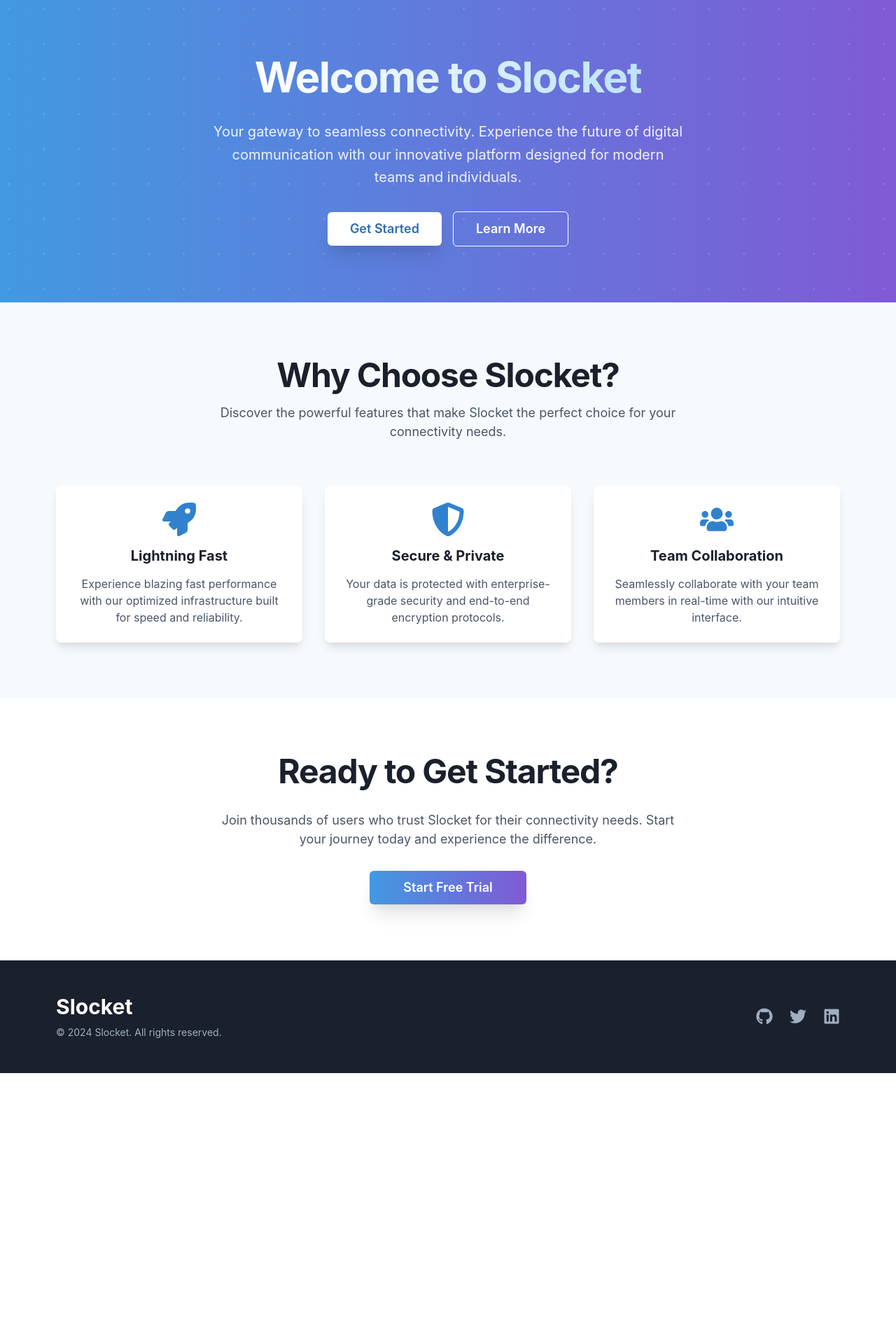
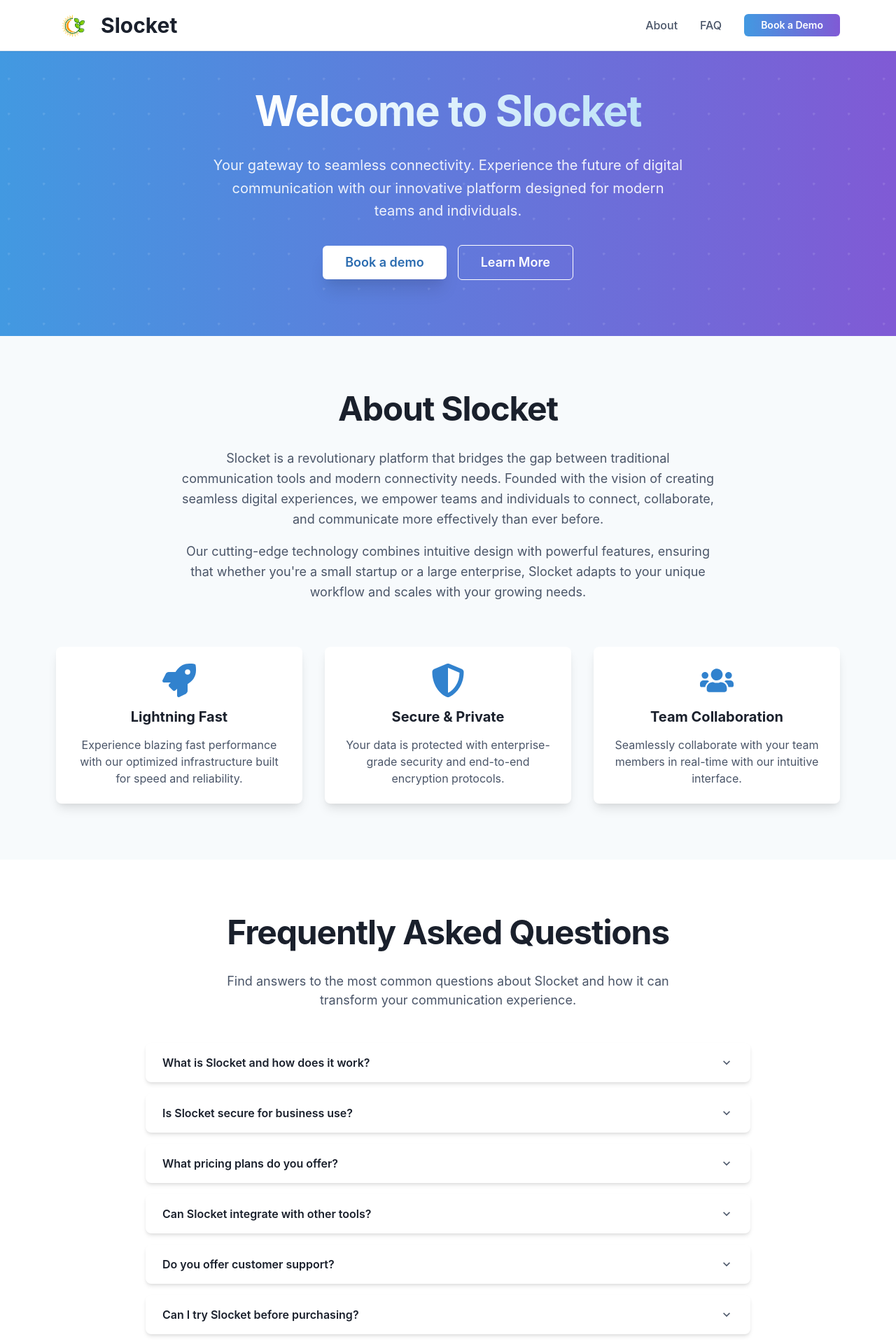
Before and after one commit to kunal-bham/slocket, a React (Create React App) app: page / in a window 1280 px wide. Shown: the top 1920 px of the page at 70% size. Before the commit the page ends 1533 px from the top, so only its background shows below. Built offline with nearby package versions, Linux system fonts and the light colour scheme.

Commit message:
adding logo

```diff
--- a/src/App.js
+++ b/src/App.js
@@ -11,8 +11,95 @@ import {
   Icon,
   useColorModeValue,
   Stack,
+  Image,
+  Flex,
+  Link,
+  Accordion,
+  AccordionItem,
+  AccordionButton,
+  AccordionPanel,
+  AccordionIcon,
+  Spacer,
 } from '@chakra-ui/react';
 import { FaRocket, FaShieldAlt, FaUsers, FaGithub, FaTwitter, FaLinkedin } from 'react-icons/fa';
+
+// Header/Navigation Component
+const Header = () => {
+  const bg = useColorModeValue('white', 'gray.800');
+  const borderColor = useColorModeValue('gray.200', 'gray.700');
+
+  const scrollToSection = (sectionId) => {
+    const element = document.getElementById(sectionId);
+    if (element) {
+      element.scrollIntoView({ behavior: 'smooth' });
+    }
+  };
+
+  return (
+    <Box
+      position="fixed"
+      top="0"
+      left="0"
+      right="0"
+      bg={bg}
+      borderBottom="1px"
+      borderColor={borderColor}
+      boxShadow="sm"
+      zIndex="1000"
+      py={4}
+    >
+      <Container maxW="6xl">
+        <Flex align="center">
+          <HStack spacing={4}>
+            <Image src="/logo.png" alt="Slocket Logo" h="40px" w="auto" />
+            <Heading size="lg" color={useColorModeValue('gray.800', 'white')}>
+              Slocket
+            </Heading>
+          </HStack>
+
+          <Spacer />
+
+          <HStack spacing={8}>
+            <Link
+              onClick={() => scrollToSection('about')}
+              cursor="pointer"
+              fontWeight="medium"
+              color={useColorModeValue('gray.600', 'gray.300')}
+              _hover={{ color: 'blue.500' }}
+              transition="color 0.2s"
+            >
+              About
+            </Link>
+            <Link
+              onClick={() => scrollToSection('faq')}
+              cursor="pointer"
+              fontWeight="medium"
+              color={useColorModeValue('gray.600', 'gray.300')}
+              _hover={{ color: 'blue.500' }}
+              transition="color 0.2s"
+            >
+              FAQ
+            </Link>
+            <Button
+              onClick={() => scrollToSection('book-demo')}
+              bgGradient="linear(to-r, blue.400, purple.500)"
+              color="white"
+              _hover={{
+                bgGradient: 'linear(to-r, blue.500, purple.600)',
+                transform: 'translateY(-1px)',
+              }}
+              size="sm"
+              px={6}
+              transition="all 0.2s"
+            >
+              Book a Demo
+            </Button>
+          </HStack>
+        </Flex>
+      </Container>
+    </Box>
+  );
+};
 
 // Feature component
 const Feature = ({ icon, title, description }) => {
@@ -39,6 +126,27 @@ const Feature = ({ icon, title, description }) => {
   );
 };
 
+// FAQ Item Component
+const FAQItem = ({ question, answer }) => {
+  return (
+    <AccordionItem border="none" bg={useColorModeValue('white', 'gray.800')} borderRadius="lg" mb={4} boxShadow="md">
+      <AccordionButton py={4} px={6} _hover={{ bg: useColorModeValue('gray.50', 'gray.700') }}>
+        <Box flex="1" textAlign="left">
+          <Text fontWeight="semibold" color={useColorModeValue('gray.800', 'white')}>
+            {question}
+          </Text>
+        </Box>
+        <AccordionIcon color={useColorModeValue('gray.600', 'gray.300')} />
+      </AccordionButton>
+      <AccordionPanel px={6} pb={4}>
+        <Text color={useColorModeValue('gray.600', 'gray.300')}>
+          {answer}
+        </Text>
+      </AccordionPanel>
+    </AccordionItem>
+  );
+};
+
 function App() {
   const bgGradient = useColorModeValue(
     'linear(to-r, blue.400, purple.500)',
@@ -47,11 +155,14 @@ function App() {
 
   return (
     <Box minH="100vh">
+      <Header />
+
       {/* Hero Section */}
       <Box
         bgGradient={bgGradient}
         color="white"
         py={20}
+        pt={32}
         position="relative"
         overflow="hidden"
       >
@@ -73,6 +184,7 @@ function App() {
             </Text>
             <HStack spacing={4}>
               <Button
+                onClick={() => document.getElementById('book-demo').scrollIntoView({ behavior: 'smooth' })}
                 size="lg"
                 bg="white"
                 color="blue.600"
@@ -83,9 +195,10 @@ function App() {
                 fontSize="lg"
                 transition="all 0.2s"
               >
-                Get Started
+                Book a demo
               </Button>
               <Button
+                onClick={() => document.getElementById('about').scrollIntoView({ behavior: 'smooth' })}
                 size="lg"
                 variant="outline"
                 borderColor="white"
@@ -115,25 +228,40 @@ function App() {
         />
       </Box>
 
-      {/* Features Section */}
-      <Box py={20} bg={useColorModeValue('gray.50', 'gray.900')}>
+      {/* About Section */}
+      <Box id="about" py={20} bg={useColorModeValue('gray.50', 'gray.900')}>
         <Container maxW="6xl">
           <VStack spacing={16}>
             <VStack spacing={4} textAlign="center">
+              <Flex align="center" justify="center" mb={4}>
                 <Heading
                   size="2xl"
                   color={useColorModeValue('gray.800', 'white')}
                   letterSpacing="tight"
                 >
-                Why Choose Slocket?
+                  About Slocket
                 </Heading>
+              </Flex>
               <Text
                 fontSize="lg"
                 color={useColorModeValue('gray.600', 'gray.300')}
-                maxW="2xl"
+                maxW="3xl"
+                lineHeight="tall"
               >
-                Discover the powerful features that make Slocket the perfect
-                choice for your connectivity needs.
+                Slocket is a revolutionary platform that bridges the gap between traditional
+                communication tools and modern connectivity needs. Founded with the vision
+                of creating seamless digital experiences, we empower teams and individuals
+                to connect, collaborate, and communicate more effectively than ever before.
+              </Text>
+              <Text
+                fontSize="lg"
+                color={useColorModeValue('gray.600', 'gray.300')}
+                maxW="3xl"
+                lineHeight="tall"
+              >
+                Our cutting-edge technology combines intuitive design with powerful features,
+                ensuring that whether you're a small startup or a large enterprise, Slocket
+                adapts to your unique workflow and scales with your growing needs.
               </Text>
             </VStack>
 
@@ -158,41 +286,56 @@ function App() {
         </Container>
       </Box>
 
-      {/* CTA Section */}
-      <Box py={20} bg={useColorModeValue('white', 'gray.800')}>
+      {/* FAQ Section */}
+      <Box id="faq" py={20} bg={useColorModeValue('white', 'gray.800')}>
         <Container maxW="4xl">
-          <VStack spacing={8} textAlign="center">
+          <VStack spacing={12}>
+            <VStack spacing={4} textAlign="center">
+              <Flex align="center" justify="center" mb={4}>
                 <Heading
                   size="2xl"
                   color={useColorModeValue('gray.800', 'white')}
                   letterSpacing="tight"
                 >
-              Ready to Get Started?
+                  Frequently Asked Questions
                 </Heading>
+              </Flex>
               <Text
                 fontSize="lg"
                 color={useColorModeValue('gray.600', 'gray.300')}
                 maxW="2xl"
               >
-              Join thousands of users who trust Slocket for their connectivity needs.
-              Start your journey today and experience the difference.
+                Find answers to the most common questions about Slocket and how it can
+                transform your communication experience.
               </Text>
-            <Button
-              size="lg"
-              bgGradient="linear(to-r, blue.400, purple.500)"
-              color="white"
-              _hover={{
-                bgGradient: 'linear(to-r, blue.500, purple.600)',
-                transform: 'translateY(-2px)',
-              }}
-              boxShadow="xl"
-              px={12}
-              py={6}
-              fontSize="lg"
-              transition="all 0.2s"
-            >
-              Start Free Trial
-            </Button>
+            </VStack>
+
+            <Accordion allowToggle w="full">
+              <FAQItem
+                question="What is Slocket and how does it work?"
+                answer="Slocket is a comprehensive communication platform that combines messaging, video calls, file sharing, and team collaboration tools in one seamless interface. It works by creating secure channels for your team to communicate and collaborate in real-time."
+              />
+              <FAQItem
+                question="Is Slocket secure for business use?"
+                answer="Absolutely! Slocket employs enterprise-grade security measures including end-to-end encryption, secure data centers, and compliance with industry standards like SOC 2 and GDPR to ensure your business communications remain private and secure."
+              />
+              <FAQItem
+                question="What pricing plans do you offer?"
+                answer="We offer flexible pricing plans to suit teams of all sizes, from a free tier for small teams to enterprise solutions for large organizations. Contact our sales team for detailed pricing information tailored to your needs."
+              />
+              <FAQItem
+                question="Can Slocket integrate with other tools?"
+                answer="Yes! Slocket offers extensive integrations with popular productivity tools like Google Workspace, Microsoft 365, Slack, Trello, and many more. Our API also allows for custom integrations to fit your specific workflow."
+              />
+              <FAQItem
+                question="Do you offer customer support?"
+                answer="We provide 24/7 customer support through multiple channels including live chat, email, and phone. Our dedicated support team is always ready to help you get the most out of Slocket."
+              />
+              <FAQItem
+                question="Can I try Slocket before purchasing?"
+                answer="Absolutely! We offer a free 14-day trial with full access to all features. No credit card required. You can also book a personalized demo to see how Slocket can work for your specific use case."
+              />
+            </Accordion>
           </VStack>
         </Container>
       </Box>
@@ -211,9 +354,12 @@ function App() {
             spacing={4}
           >
             <VStack align={{ base: 'center', md: 'start' }} spacing={2}>
+              <HStack>
+                <Image src="/logo.png" alt="Slocket Logo" h="30px" w="auto" />
                 <Heading size="lg" color="white">
                   Slocket
                 </Heading>
+              </HStack>
               <Text color="gray.400" fontSize="sm">
                 © 2024 Slocket. All rights reserved.
               </Text>
```
Also changed, not shown: public/logo.png (added). Lines whose indentation alone changed are shown as unchanged.
